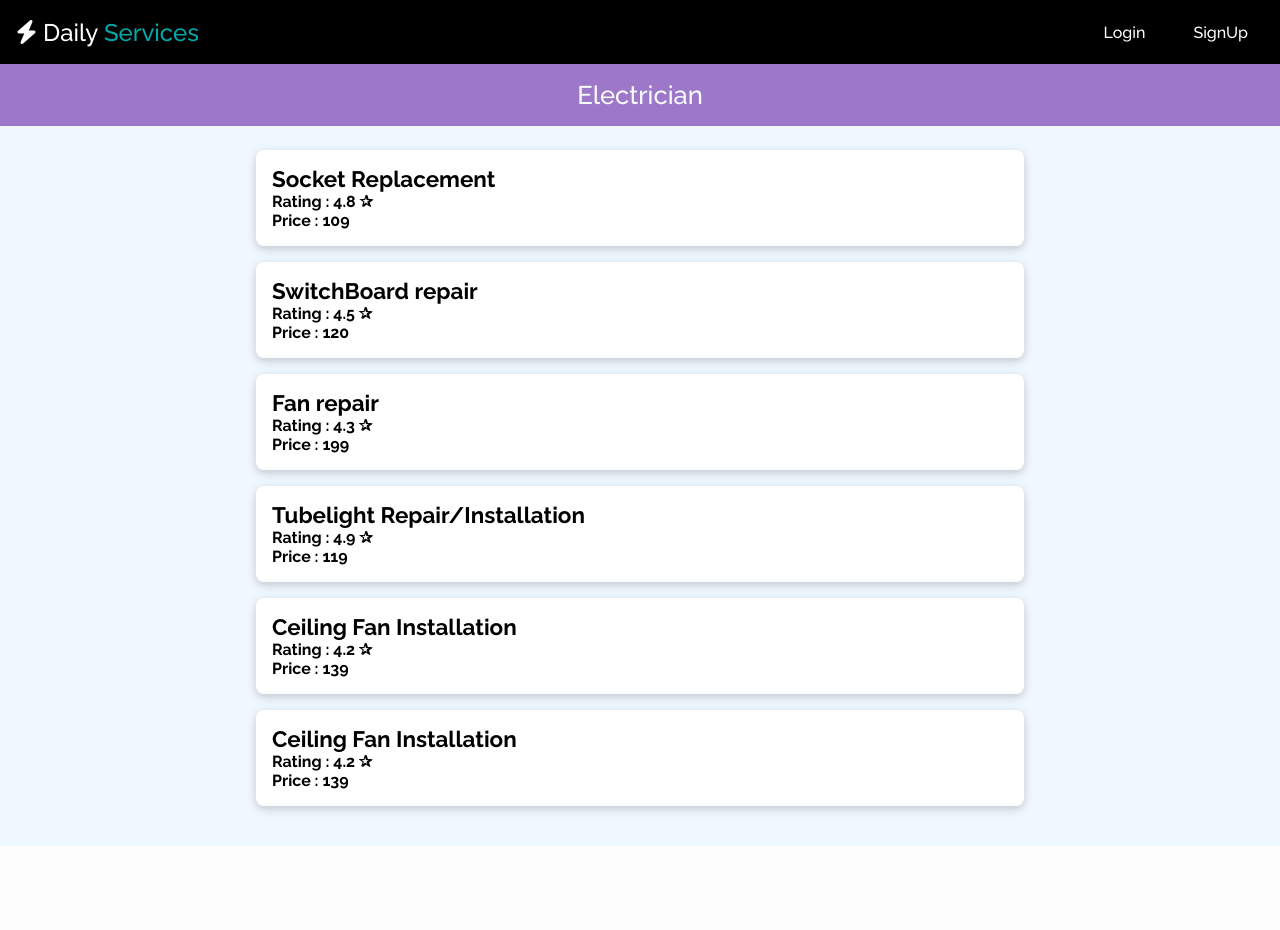
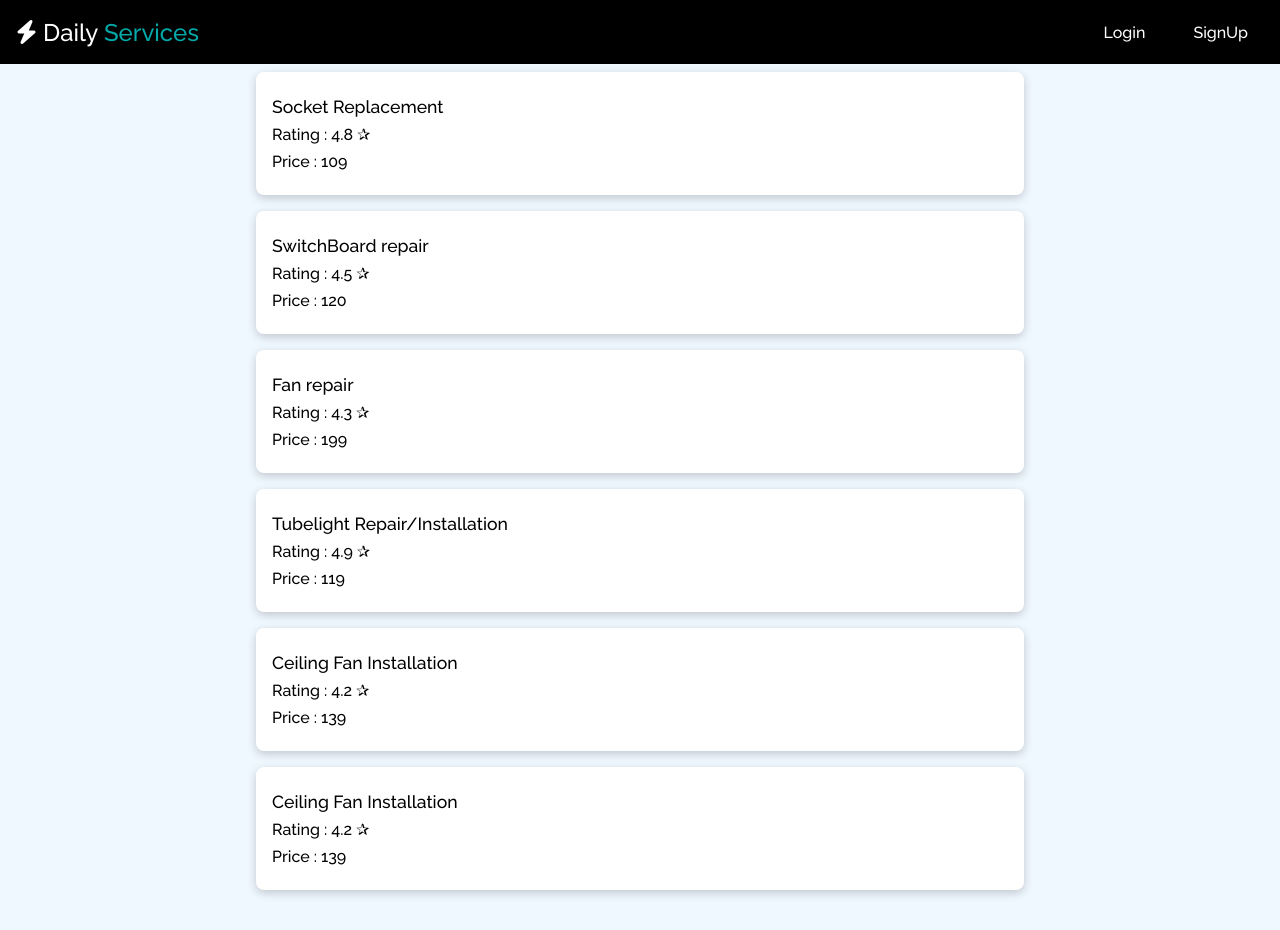
Before and after one commit to rutikgagare/dailyServicse, a PHP site: page /display.html in a window 1280 px wide. Before the commit the page ends 846 px from the top, so only its background shows below. Run offline with PHP 8.4, Linux system fonts and the light colour scheme; some libraries are stand-ins or nearby versions.

Commit message:
display section styling

```diff
--- a/display.html
+++ b/display.html
@@ -31,9 +31,9 @@
         </div>
 
         <div class="display">
-            <div class="heading">
+            <!-- <div class="heading">
                 <h2>Electrician</h2>
-            </div>
+            </div>   -->
         </div>
 
     </div>
--- a/style.css
+++ b/style.css
@@ -140,7 +140,7 @@ a{
     padding-bottom: 2rem;
 }
 
-.heading{
+/* .heading{
     width: 100%;
     position: sticky;
     top: 4rem;
@@ -151,15 +151,15 @@ a{
     margin-bottom: 1rem;
     color: white;
     z-index: 100;
-}
+} */
 
 
-.display h2{
+/* .display h2{
     text-align: center;
     margin-bottom: 0.5remrem;
     font-weight: normal;
     font-size: 1.6rem;
-}
+} */
 
 .display hr{
     margin: 0.5rem 0;
@@ -177,7 +177,15 @@ a{
 }
 
 .item h3{
-    font-size: 1.4rem;
+    margin: 0.5rem 0;
+    font-size: 1.1rem;
+    font-weight: 400;
+}
+
+.item h4{
+    margin: 0.5rem 0;
+    font-size: 1rem;
+    font-weight: 400;
 }
 
 @media only screen and (max-width: 600px) {
--- a/validation.js
+++ b/validation.js
@@ -1,10 +1,4 @@
 function validate(){
-
-    var mailformat = /^w+([.-]?w+)*@w+([.-]?w+)*(.w{2,3})+$/;
-    var lowerCaseLetters = /[a-z]/g;
-    var upperCaseLetters = /[A-Z]/g;
-    var numbers = /[0-9]/g;
-
     let firstName = document.forms["myForm"]["fname"].value;
     let lastName = document.forms["myForm"]["lname"].value;
     let email = document.forms["myForm"]["email"].value;
```
